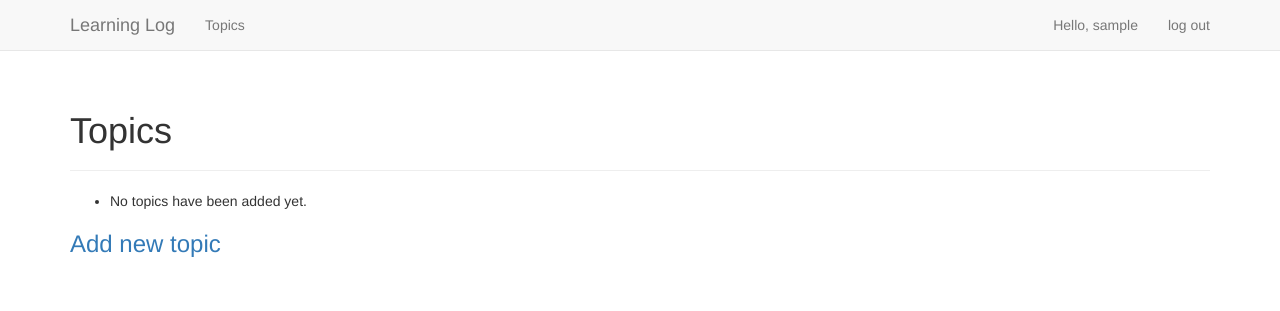
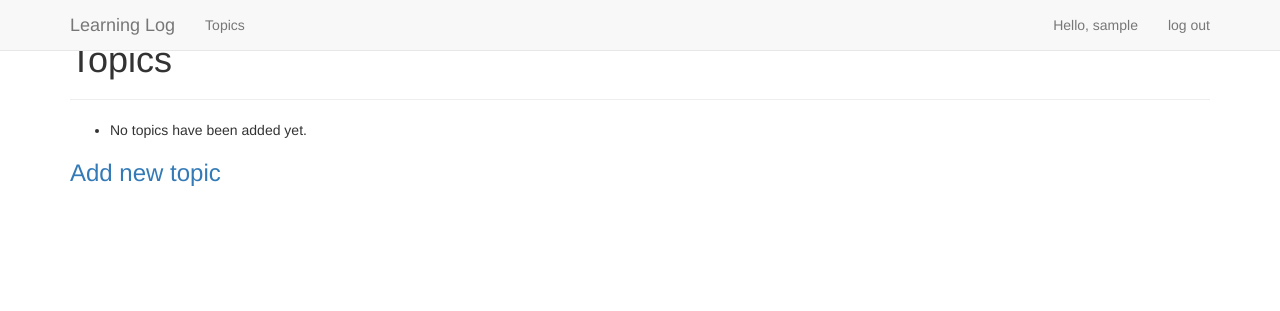
Before and after one commit to MarcusLkc/Marcus-Log, a Django app: page /topics/ in a window 1280 px wide. Shown: the top 311 px of the page. Run offline with Django 3.2, Linux system fonts and the light colour scheme; the visitor is signed in with stand-in values (Sample User, id 1); data that the repository does not hold is empty; some libraries are stand-ins or nearby versions.

Commit message:
Adjusting Navbar

```diff
--- a/learning_logs/templates/learning_logs/base.html
+++ b/learning_logs/templates/learning_logs/base.html
@@ -1,4 +1,6 @@
 {% load bootstrap3 %}
+
+
 
 <!DOCTYPE html>
 <!DOCTYPE html>
@@ -16,7 +18,7 @@
 	<body>
 
 		<!-- Static navbar -->
-		<nav class="navbar navbar-default navbar-static-top">
+		<nav class="navbar navbar-default navbar-fixed-top">
 			<div class="container">
 
 				 <div class="navbar-header">
@@ -50,7 +52,7 @@
 			</div>
 		</nav>
 
-		<div class="container">
+		<div class="container theme-showcase" role="main">
 
 			<div class="page-header">
 				{% block header %}{% endblock header %}
--- a/learning_logs/templates/learning_logs/topics.html
+++ b/learning_logs/templates/learning_logs/topics.html
@@ -10,7 +10,8 @@
     {% for topic in topics %}
       <li>
         <h3>
-          <a href="{% url 'learning_logs:topic' topic.id %}">{{ topic }}</a>
+          <a href="{% url 'learning_logs:topic' topic.id %}">{{ topic }} </a>
+          <p> <h6>{{topic.owner}} <h6></p>
         </h3>
       </li>
     {% empty %}
--- a/learning_logs/urls.py
+++ b/learning_logs/urls.py
@@ -8,7 +8,7 @@ urlpatterns = [
     # Home page,
     url(r'^$', views.index, name='index'),
     url(r'^topics/$', views.topics, name='topics'),
-    url(r'^topics/(?P<topic_id>\d+)/$', views.topic, name='topic'),
+    url(r'^topic/(?P<topic_id>\d+)/$', views.topic, name='topic'),
     url(r'^new_topic/$', views.new_topic, name='new_topic'),
     url(r'^new_entry/(?P<topic_id>\d+)/$', views.new_entry, name='new_entry'),
     url(r'^edit_entry/(?P<entry_id>\d+)/$', views.edit_entry, name = 'edit_entry'),
--- a/learning_logs/views.py
+++ b/learning_logs/views.py
@@ -27,7 +27,7 @@ def index(request):
 @login_required
 def topics(request):
 	"""Show all Topics."""
-
+	print(request.user)
 	topics = Topic.objects.filter(owner=request.user).order_by('date_added')
 	context = {'topics':topics}
 	return render(request, 'learning_logs/topics.html',context)
```
Also changed, not shown: learning_log/static/learning_log/style.css (added).
